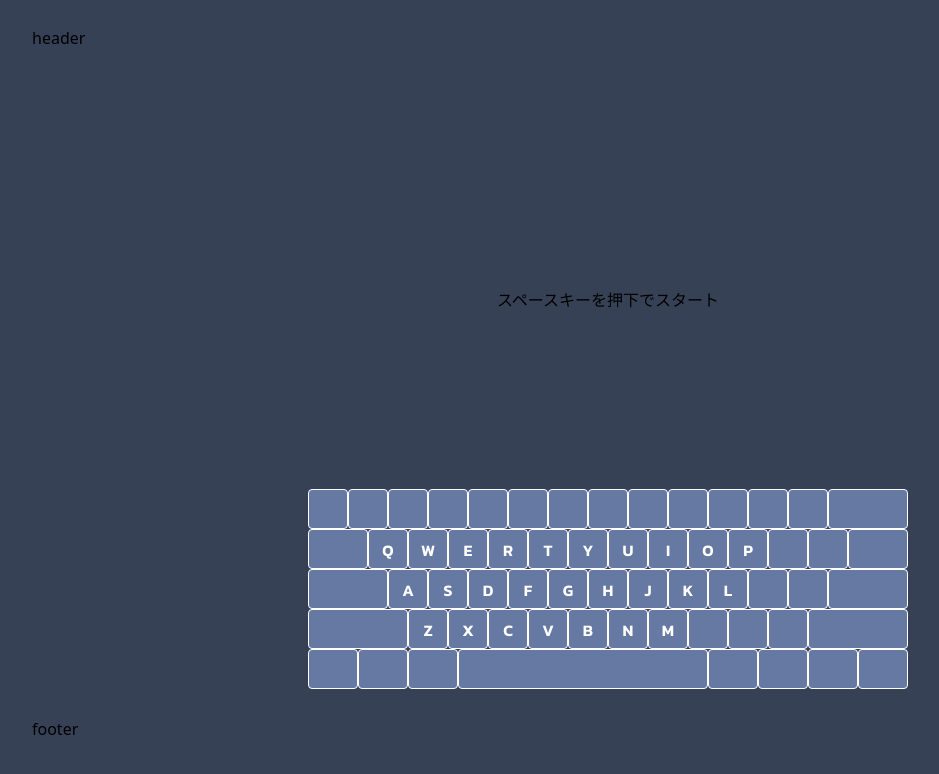
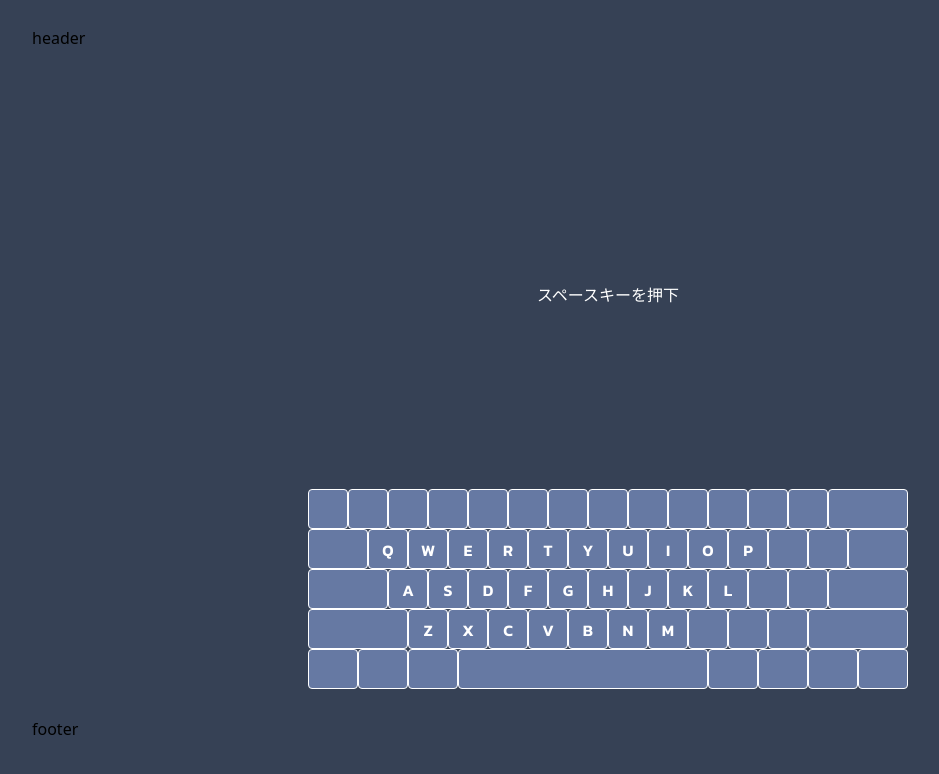
Before and after one commit to TsuruPong/Touchual, a Next.js app: page /top in a window 1280 px wide. Shown: the top 774 px of the page, without its empty margins (32-971 px from the left). Built offline with nearby package versions, Linux system fonts and the light colour scheme.

Commit message:
fix: font

```diff
--- a/src/components/templates/countdown/index.tsx
+++ b/src/components/templates/countdown/index.tsx
@@ -1,4 +1,6 @@
 "use client";
+import { Noto_Sans_Javanese } from "next/font/google";
+const font = Noto_Sans_Javanese({ subsets: ["latin"], weight: "500" });
 import {
     ScreenStateKinds,
     ScreenStateMachine,
@@ -17,7 +19,7 @@ export const CountDown: React.FC = () => {
         start();
     }, []);
     React.useEffect(() => {
-        if (time < 0) {
+        if (time <= 0) {
             machine.forward();
         }
         if (inputs.some((k) => k.code == "Escape")) {
@@ -26,7 +28,9 @@ export const CountDown: React.FC = () => {
     }, [inputs, time]);
     return (
         <div className="flex justify-center items-center">
-            <div className="mx-auto my-0">{time}</div>
+            <div className="mx-auto my-0">
+                <div className={`${font.className} text-white`}>{time}</div>
+            </div>
         </div>
     );
 };
--- a/src/components/templates/result/index.tsx
+++ b/src/components/templates/result/index.tsx
@@ -1,4 +1,6 @@
 "use client";
+import { Noto_Sans_Javanese } from "next/font/google";
+const font = Noto_Sans_Javanese({ subsets: ["latin"], weight: "500" });
 import {
     ScreenStateKinds,
     ScreenStateMachine,
@@ -58,7 +60,9 @@ export const Result: React.FC = () => {
                         </div>
                     </div>
                     <div className="w-full h-1/5 flex justify-center items-end">
-                        スペースでリスタート
+                        <div className={`${font.className} text-white`}>
+                            スペースキーでリスタート
+                        </div>
                     </div>
                 </div>
             </div>
--- a/src/components/templates/top/index.tsx
+++ b/src/components/templates/top/index.tsx
@@ -1,4 +1,6 @@
 "use client";
+import { Noto_Sans_Javanese } from "next/font/google";
+const font = Noto_Sans_Javanese({ subsets: ["latin"], weight: "500" });
 import {
     ScreenStateKinds,
     ScreenStateMachine,
@@ -22,7 +24,11 @@ export const Top: React.FC = () => {
     }, [inputs]);
     return (
         <div className="flex justify-center items-center">
-            <div className="mx-auto my-0">スペースキーを押下でスタート</div>
+            <div className="mx-auto my-0">
+                <div className={`${font.className} text-white`}>
+                    スペースキーを押下
+                </div>
+            </div>
         </div>
     );
 };
```
